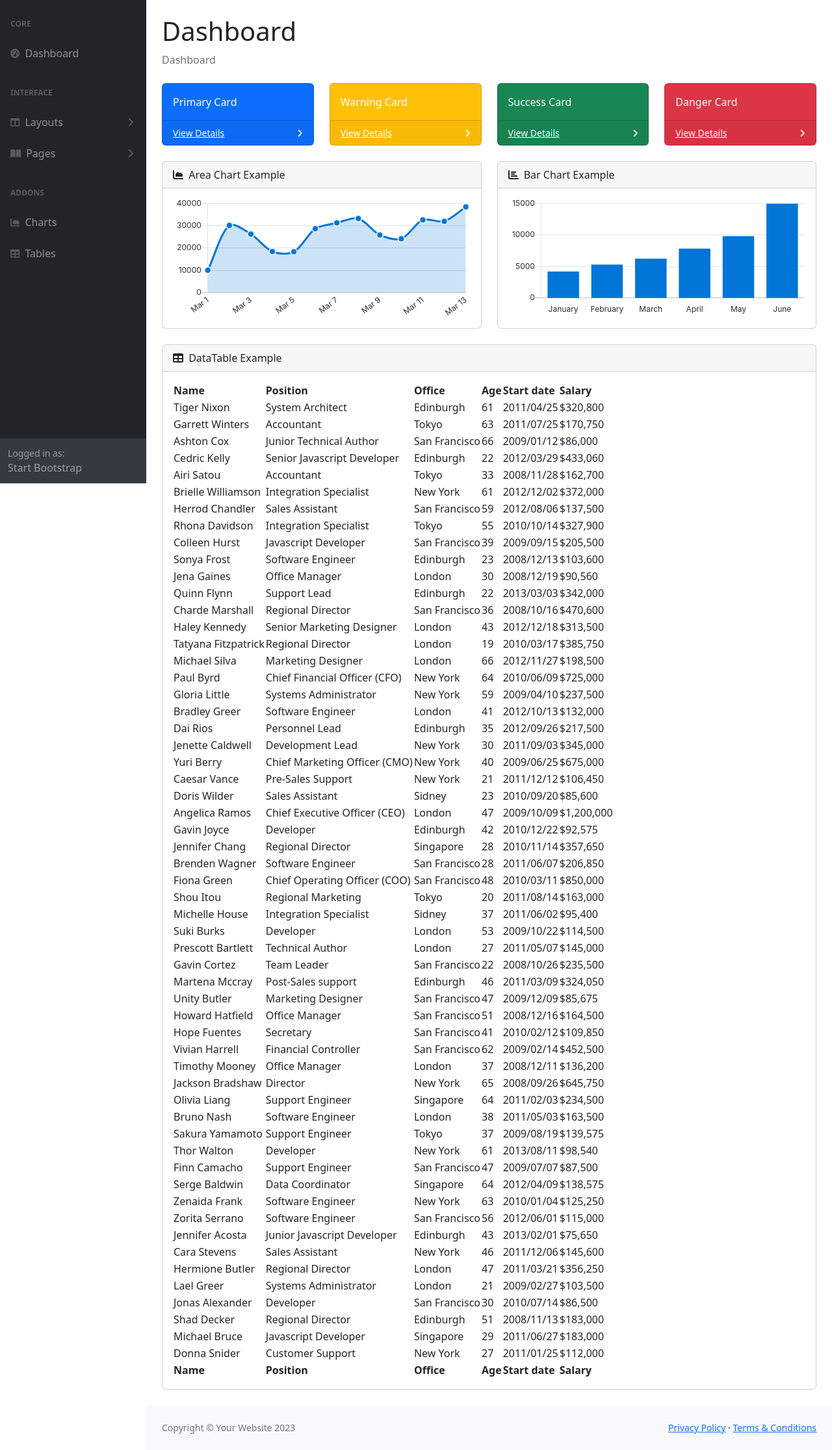
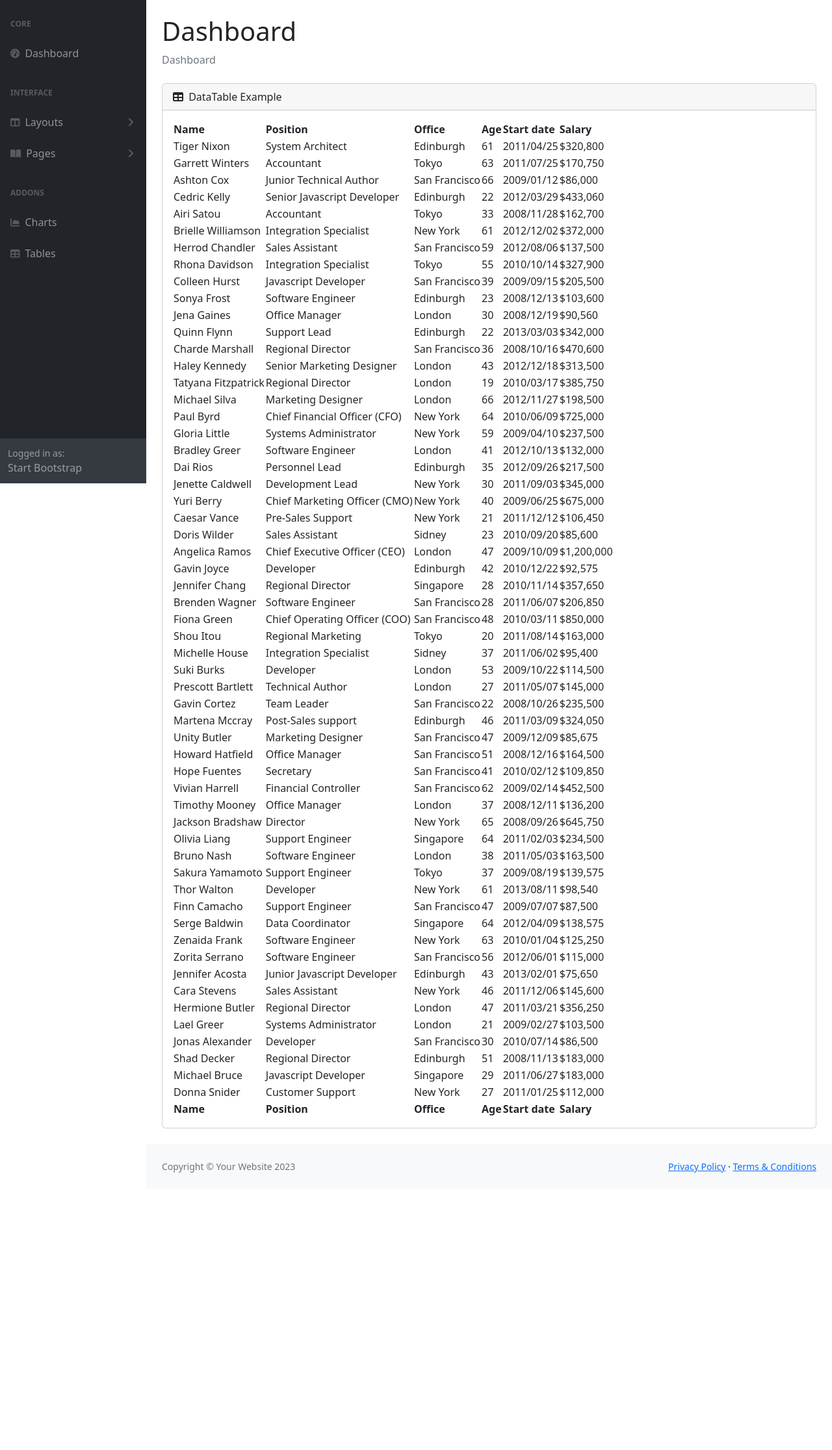
Before and after one commit to LeticiaAlmeida16/SW-PHP, a PHP site: page /Painel/index.php in a window 1280 px wide. Shown: the part 56-2288 px from the top of the page at 65% size. After the commit the page ends 1861 px from the top, so only its background shows below. Run offline with PHP 8.4, Linux system fonts and the light colour scheme; some libraries are stand-ins or nearby versions.

Commit message:
apaguei_grafico

```diff
--- a/Site_2C_turmaB/Painel/index.php
+++ b/Site_2C_turmaB/Painel/index.php
@@ -114,64 +114,6 @@
                         <ol class="breadcrumb mb-4">
                             <li class="breadcrumb-item active">Dashboard</li>
                         </ol>
-                        <div class="row">
-                            <div class="col-xl-3 col-md-6">
-                                <div class="card bg-primary text-white mb-4">
-                                    <div class="card-body">Primary Card</div>
-                                    <div class="card-footer d-flex align-items-center justify-content-between">
-                                        <a class="small text-white stretched-link" href="#">View Details</a>
-                                        <div class="small text-white"><i class="fas fa-angle-right"></i></div>
-                                    </div>
-                                </div>
-                            </div>
-                            <div class="col-xl-3 col-md-6">
-                                <div class="card bg-warning text-white mb-4">
-                                    <div class="card-body">Warning Card</div>
-                                    <div class="card-footer d-flex align-items-center justify-content-between">
-                                        <a class="small text-white stretched-link" href="#">View Details</a>
-                                        <div class="small text-white"><i class="fas fa-angle-right"></i></div>
-                                    </div>
-                                </div>
-                            </div>
-                            <div class="col-xl-3 col-md-6">
-                                <div class="card bg-success text-white mb-4">
-                                    <div class="card-body">Success Card</div>
-                                    <div class="card-footer d-flex align-items-center justify-content-between">
-                                        <a class="small text-white stretched-link" href="#">View Details</a>
-                                        <div class="small text-white"><i class="fas fa-angle-right"></i></div>
-                                    </div>
-                                </div>
-                            </div>
-                            <div class="col-xl-3 col-md-6">
-                                <div class="card bg-danger text-white mb-4">
-                                    <div class="card-body">Danger Card</div>
-                                    <div class="card-footer d-flex align-items-center justify-content-between">
-                                        <a class="small text-white stretched-link" href="#">View Details</a>
-                                        <div class="small text-white"><i class="fas fa-angle-right"></i></div>
-                                    </div>
-                                </div>
-                            </div>
-                        </div>
-                        <div class="row">
-                            <div class="col-xl-6">
-                                <div class="card mb-4">
-                                    <div class="card-header">
-                                        <i class="fas fa-chart-area me-1"></i>
-                                        Area Chart Example
-                                    </div>
-                                    <div class="card-body"><canvas id="myAreaChart" width="100%" height="40"></canvas></div>
-                                </div>
-                            </div>
-                            <div class="col-xl-6">
-                                <div class="card mb-4">
-                                    <div class="card-header">
-                                        <i class="fas fa-chart-bar me-1"></i>
-                                        Bar Chart Example
-                                    </div>
-                                    <div class="card-body"><canvas id="myBarChart" width="100%" height="40"></canvas></div>
-                                </div>
-                            </div>
-                        </div>
                         <div class="card mb-4">
                             <div class="card-header">
                                 <i class="fas fa-table me-1"></i>
```
